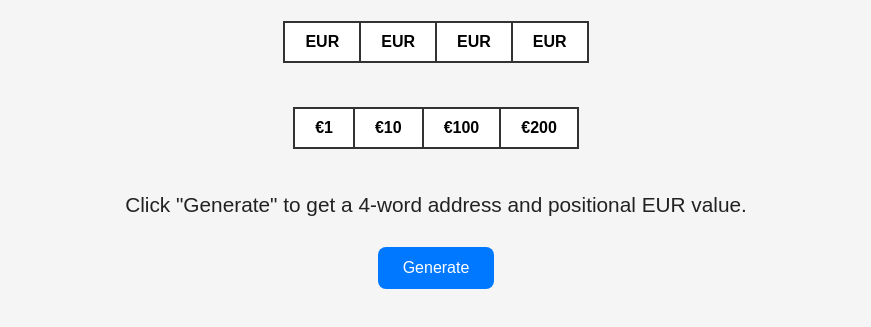
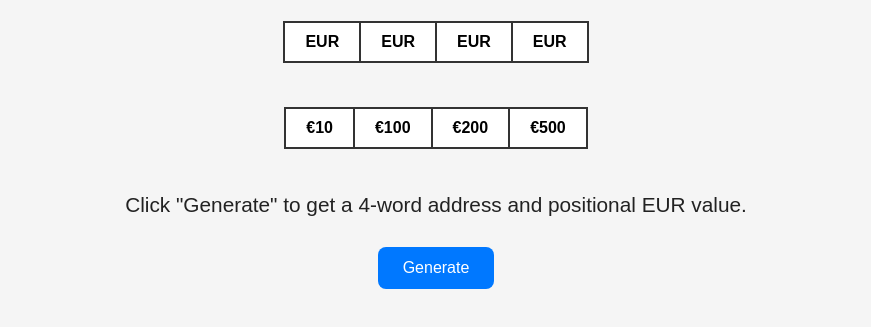
Before and after one commit to 19eddyjohn75/-meme-stablecoin-, a plain HTML site: page index.html in a window 1280 px wide. Shown: the part 117-444 px from the top of the page, without its empty margins (204-1075 px from the left). Drawn offline with Linux system fonts and the light colour scheme.

Commit message:
Update index.html

```diff
--- a/index.html
+++ b/index.html
@@ -60,10 +60,10 @@
 <!-- Lower Table -->
 <table class="table" id="lowerTable">
     <tr>
-        <td>€1</td>
         <td>€10</td>
         <td>€100</td>
         <td>€200</td>
+        <td>€500</td>
     </tr>
 </table>
 
```
